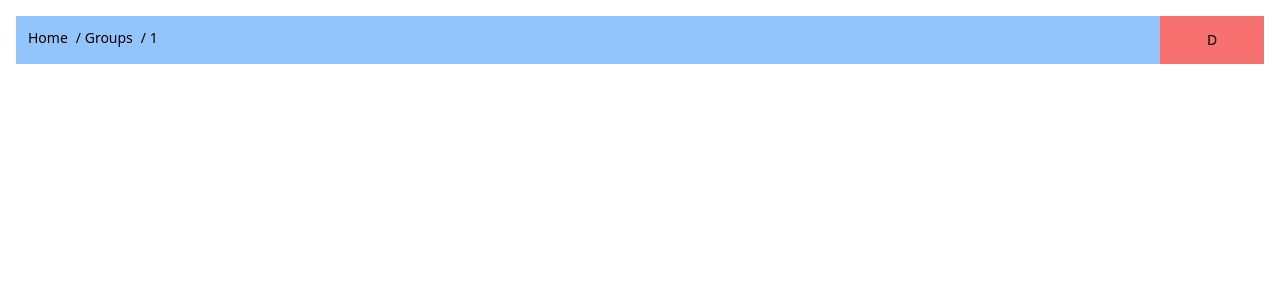
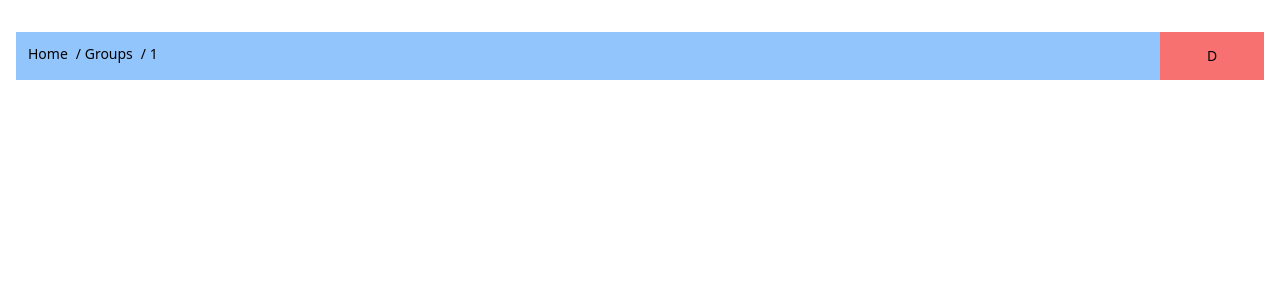
Before and after one commit to SherlockBhone999/koreanPractice, a React (Vite) app: page /groups/1 in a window 1280 px wide. Shown: the top 300 px of the page. Built offline with nearby package versions, Linux system fonts and the light colour scheme.

Commit message:
mt at the most top

```diff
--- a/src/App.jsx
+++ b/src/App.jsx
@@ -48,7 +48,9 @@ function ContextP () {
 
 
   }}>
-    <App/>
+    <div class="mt-8">
+      <App/>
+    </div>
   </Context.Provider>
 }
 
```
